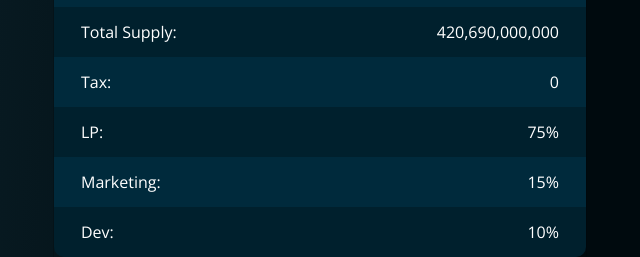
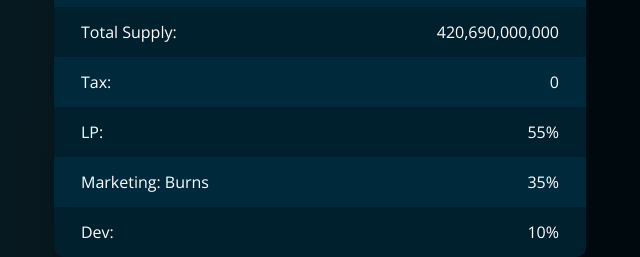
Before and after one commit to MasterDawa/MMF, a plain HTML site: page index.html in a window 1280 px wide. Shown: the part 1692-1949 px from the top of the page, 41-681 px from the left. Drawn offline with nearby package versions, Linux system fonts and the light colour scheme.

Commit message:
-git commit

```diff
--- a/index.html
+++ b/index.html
@@ -220,16 +220,16 @@
                     <p class="label">LP:</p>
                   </div>
                   <div class="col-lg-5">
-                    <p class="value">75%</p>
+                    <p class="value">55%</p>
                   </div>
                 </div>
 
                 <div class="row">
                   <div class="col-lg-7">
-                    <p class="label">Marketing:</p>
+                    <p class="label">Marketing: Burns</p>
                   </div>
                   <div class="col-lg-5">
-                    <p class="value">15%</p>
+                    <p class="value">35%</p>
                   </div>
                 </div>
                 <div class="row" style="border-radius: 0px 0px 10px 10px;">
```
